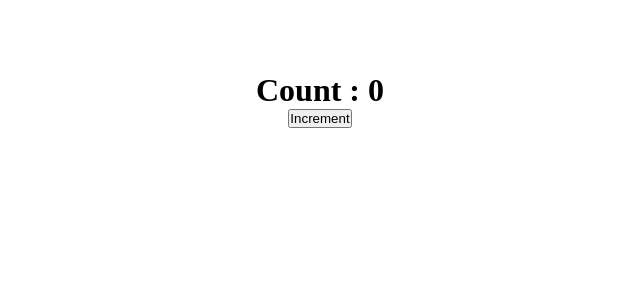
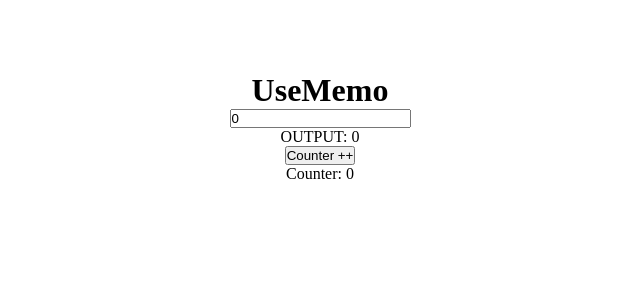
Before and after one commit to smitpatel-code/React-Learning, a React (Vite) app in the folder React-Learning/: page / in a window 1280 px wide. Shown: the top 300 px of the page, without its empty margins (320-960 px from the left). Built offline with nearby package versions, Linux system fonts and the light colour scheme.

Commit message:
Learned useMemo Hook

```diff
--- a/React-Learning/src/App.jsx
+++ b/React-Learning/src/App.jsx
@@ -5,10 +5,11 @@ import './App.css'
 import StateHook from './stateHook'
 import ContextHook from './contextHook'
 import UseEffect from './useEffect'
+import UseMemo from './useMemo'
 
 const App = () => {
   return(
-    <UseEffect />
+    <UseMemo />
   )
 }
 
--- /dev/null
+++ b/React-Learning/src/useMemo.jsx
@@ -0,0 +1,41 @@
+import React from "react";
+import { useMemo } from "react";
+
+function UseMemo(){
+    const [number, setNumber] = React.useState(0);
+    const squaredNumber = useMemo(() => squareNumber(number), [number]);
+    const [counter, setCounter] = React.useState(0);
+
+    const onChangeHandler = (event) => {
+        setNumber(event.target.value);
+    }
+    const counterHandler = () => {
+        setCounter(counter + 1);
+    };
+    return(
+        <div>
+            <h1>UseMemo</h1>
+            <input
+                type="number"
+                placeholder="Enter a number"
+                value={number}
+                onChange={onChangeHandler}>
+
+            </input>
+            <div>
+                OUTPUT: {squaredNumber}
+            </div>
+            <button onClick={counterHandler}>Counter ++</button>
+            <div>
+                Counter: {counter}
+            </div>
+
+        </div>
+    )
+    function squareNumber(number){
+        console.log("Calculating...");
+        return Math.pow(number, 2);
+    }
+
+}
+export default UseMemo;
```
